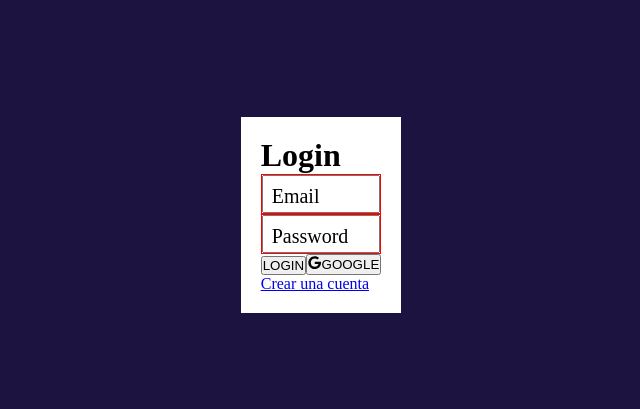
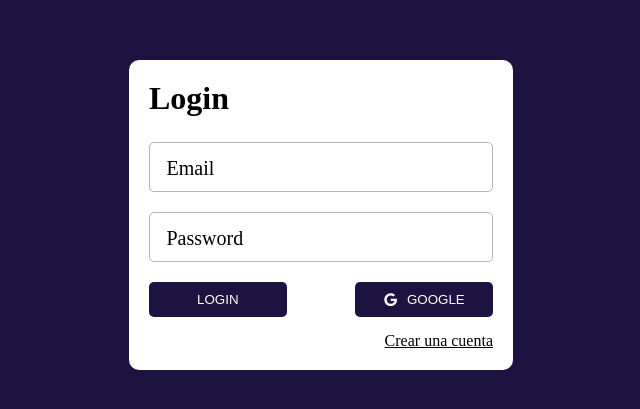
Before and after one commit to EdssonVega/journal, a React (Create React App) app: page /auth/login in a window 1280 px wide. Shown: the part 185-594 px from the top of the page, without its empty margins (319-959 px from the left). Built offline with nearby package versions, Linux system fonts and the light colour scheme.

Commit message:
finished login page styles

```diff
--- a/src/auth/pages/LoginPage.jsx
+++ b/src/auth/pages/LoginPage.jsx
@@ -9,16 +9,16 @@ export const LoginPage = () => {
       <div className='formContainer'>
         <h1>Login</h1>
         <div className='labelAnimationContainer'>
-        <label htmlFor="">Email</label>
-        <input type="email" />
+        <input className='inputAnimation' type="email" placeholder='' />
+        <label className='labelAnimation' htmlFor="">Email</label>
 
         </div>
         <div className='labelAnimationContainer'>
-        <label htmlFor="">Password</label>
-        <input type="password" />
+        <input className='inputAnimation' type="password" placeholder=''/>
+        <label className='labelAnimation' htmlFor="">Password</label>
 
         </div>
-        <div>
+        <div className='buttonsContainer'>
           <button>
             LOGIN
           </button>
--- a/src/auth/pages/loginPageStyles.css
+++ b/src/auth/pages/loginPageStyles.css
@@ -10,13 +10,21 @@
 .formContainer{
     background-color: white;
     padding: 20px;
+    border-radius: 10px;
+    width: 30vw;
+    display: flex;
+    flex-direction: column;
+}
+
+.formContainer h1{
+    margin-bottom: 25px;
 }
 
 .labelAnimationContainer{
-    border: 1px solid red;
     position: relative;
-    height: 40px;
+    height: 50px;
     width: 100%;
+    margin-bottom: 20px;
 }
 
 .labelAnimationContainer input{
@@ -25,12 +33,53 @@
     width: 100%;
     left: 0;
     top: 0;
+    border: 1px solid rgb(187, 179, 179);
+    border-radius: 5px;
+    outline: none;
+    cursor: pointer;
+    padding-left: 10px;
 }
 
 .labelAnimationContainer label{
     position: absolute;
-    left: 10px;
-    top:10px;
+    left: 7.5px;
+    top:15px;
     z-index: 10;
     font-size: 20px;
+    pointer-events: none;
+    background-color: white;
+    padding: 0 10px;
+    transition: all 0.35s;
 }
+
+
+.inputAnimation:focus ~ .labelAnimation, .inputAnimation:not(:placeholder-shown) ~ .labelAnimation{
+    transform: scale(0.7)  translateY(-125%);
+    transform-origin: top left;
+    transition: all 0.35s;
+}
+
+.buttonsContainer{
+    display: flex;
+    justify-content: space-between;
+    margin-bottom: 15px;
+}
+
+.buttonsContainer button{
+    background-color: var(--primary-color);
+    color: white;
+    display: flex;
+    align-items: center;
+    justify-content: center;
+    gap: 10px;
+    border-radius: 5px;
+    border: none;
+    padding: 10px 0px;
+    width: 40%;
+    cursor:pointer;
+}
+
+.formContainer a{
+    color: black;
+    align-self: flex-end;
+}
```
